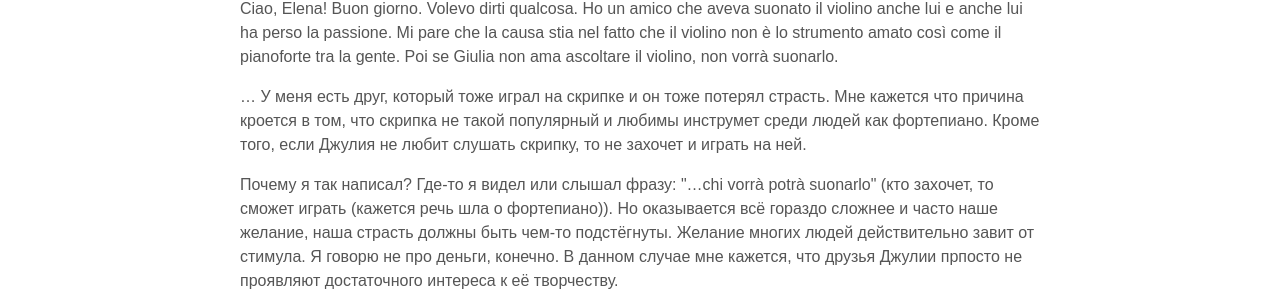
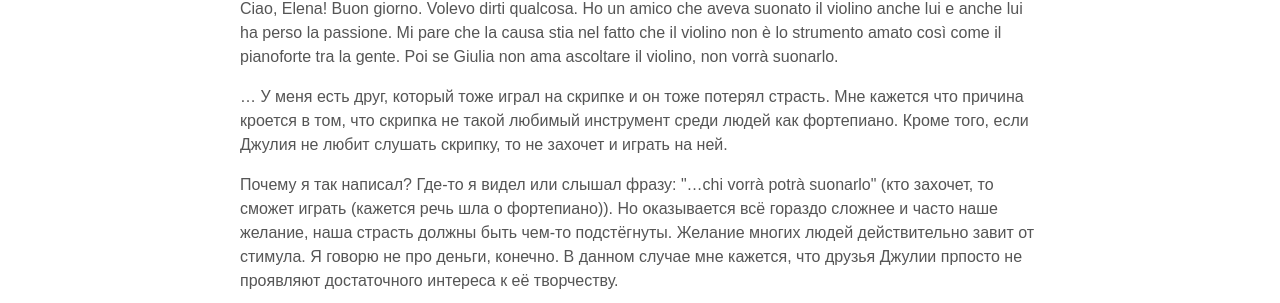
Before and after one commit to postolny/postolny.github.io, a Jekyll site: the page built from _posts/2021-01-01-voglia-di-suonare-il-violino.md, in a window 1280 px wide. Shown: the part 1271-1574 px from the top of the page. Built offline with Jekyll 4.4.1, drawn with Linux system fonts in a browser that asks for light colours; nearby versions of some CDN libraries.

Commit message:
Update 2021-01-01-voglia-di-suonare-il-violino.md

```diff
--- a/_posts/2021-01-01-voglia-di-suonare-il-violino.md
+++ b/_posts/2021-01-01-voglia-di-suonare-il-violino.md
@@ -22,7 +22,7 @@ Giulia non ha passione per nulla. Un po' mi dispiace, ma mi sento anche meglio p
 
 Ciao, Elena! Buon giorno. Volevo dirti qualcosa. Ho un amico che aveva suonato il violino anche lui e anche lui ha perso la passione. Mi pare che la causa stia nel fatto che il violino non è lo strumento amato così come il pianoforte tra la gente. Poi se Giulia non ama ascoltare il violino, non vorrà suonarlo.
 
-... У меня есть друг, который тоже играл на скрипке и он тоже потерял страсть. Мне кажется что причина кроется в том, что скрипка не такой популярный и любимы инструмет среди людей как фортепиано. Кроме того, если Джулия не любит слушать скрипку, то не захочет и играть на ней.
+... У меня есть друг, который тоже играл на скрипке и он тоже потерял страсть. Мне кажется что причина кроется в том, что скрипка не такой любимый инструмент среди людей как фортепиано. Кроме того, если Джулия не любит слушать скрипку, то не захочет и играть на ней.
 
 Почему я так написал? Где-то я видел или слышал фразу: "...chi vorrà potrà suonarlo" (кто захочет, то сможет играть (кажется речь шла о фортепиано)). Но оказывается всё гораздо сложнее и часто наше желание, наша страсть должны быть чем-то подстёгнуты. Желание многих людей действительно завит от стимула. Я говорю не про деньги, конечно. В данном случае мне кажется, что друзья Джулии прпосто не проявляют достаточного интереса к её творчеству.
 
```
